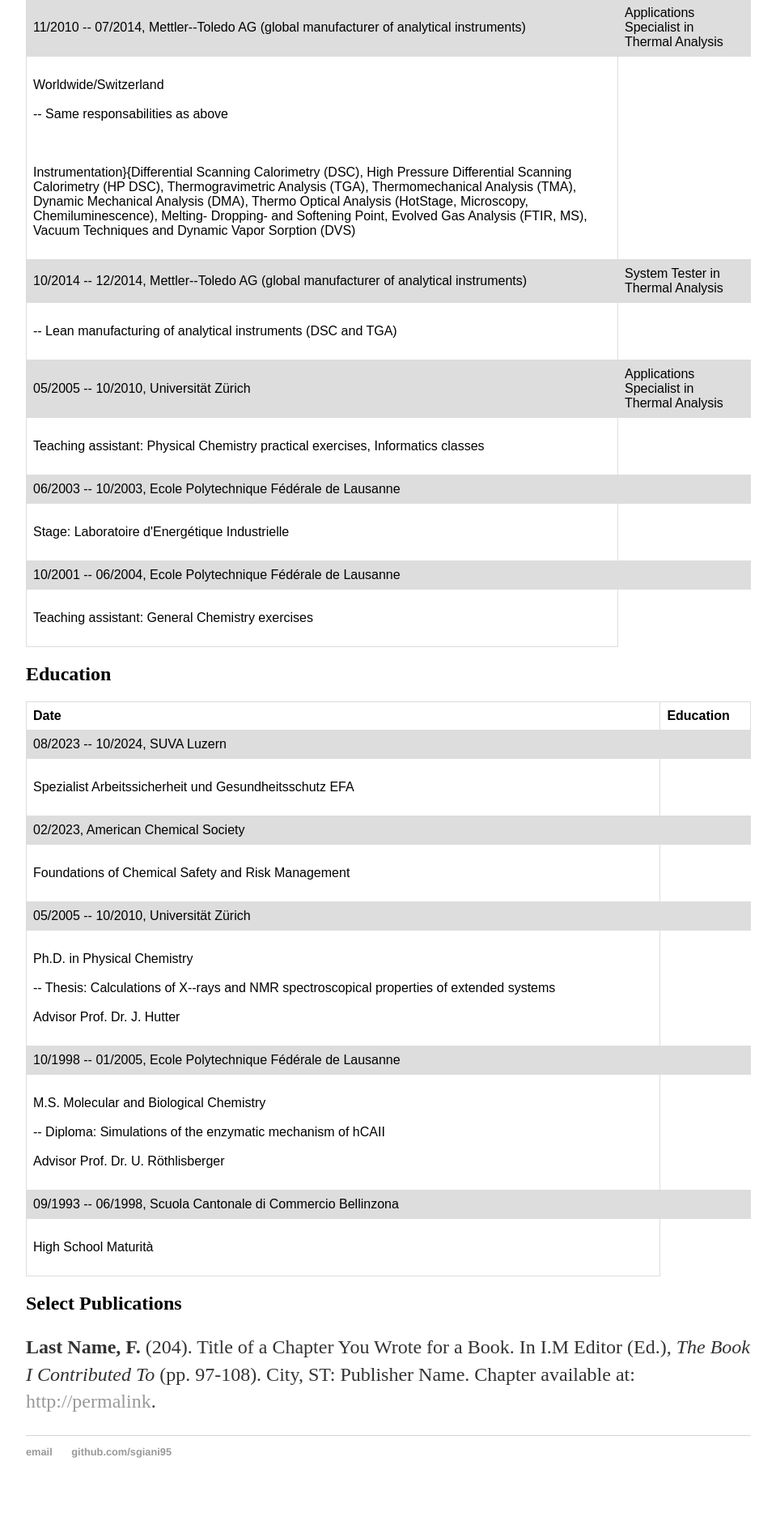
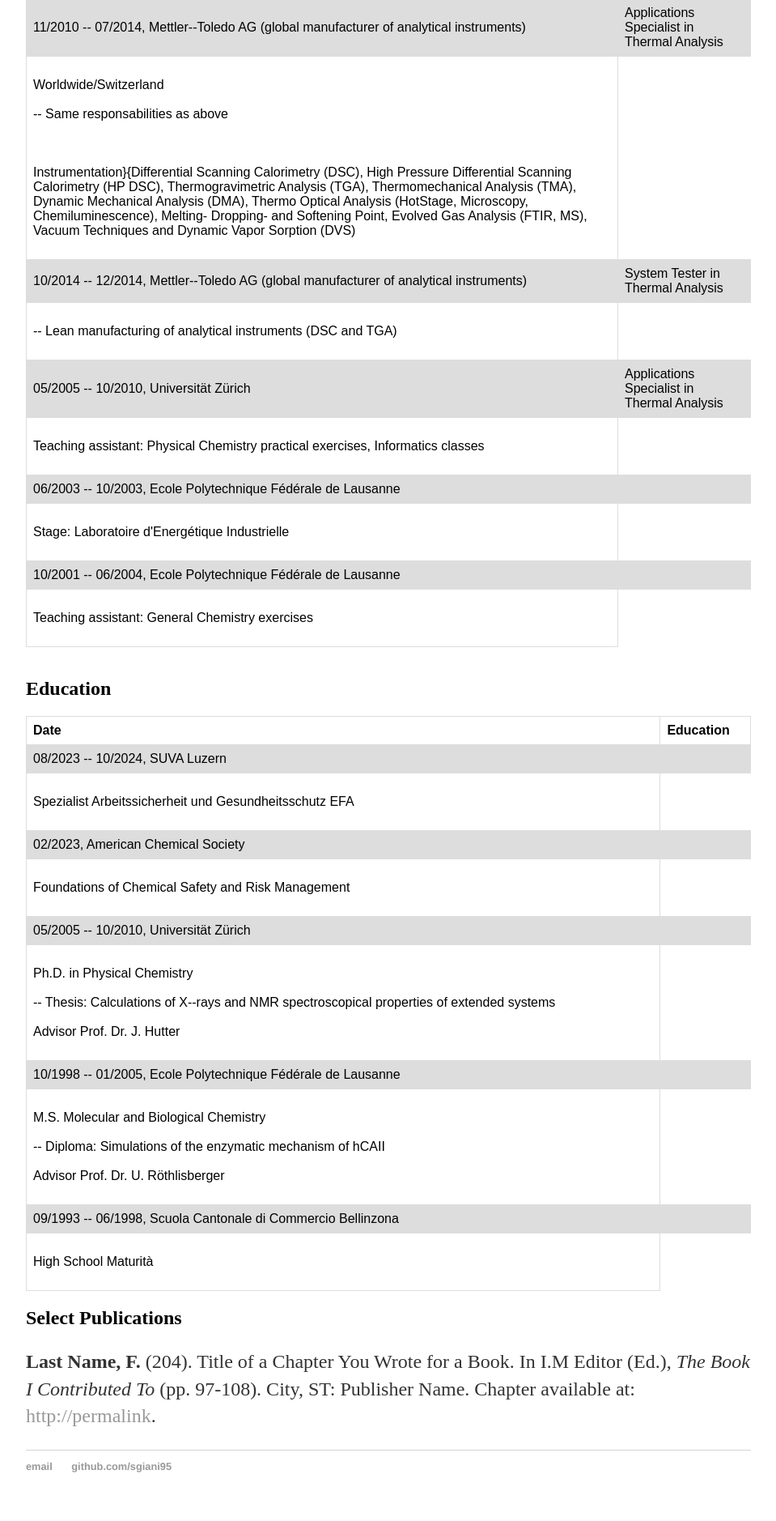
Before and after one commit to sgiani95/sgiani95.github.io, a Jekyll site: the page built from cv/index.html, in a window 1280 px wide. Shown: the part 1923-3801 px from the top of the page at 81% size, without its empty margins (160-1119 px from the left). Built offline with Jekyll 4.4.1, drawn with Linux system fonts in a browser that asks for light colours.

```diff
--- a/cv/index.html
+++ b/cv/index.html
@@ -32,7 +32,7 @@ tr:nth-child(even) {
 }
 </style>
 
-<h2>Current-, Past Employment</h2>
+<br><h2>Current-, Past Employment</h2>
 
 <table>
   <tr>
@@ -138,7 +138,7 @@ tr:nth-child(even) {
 
 </table>
 
-<h2>Education</h2>
+<br><h2>Education</h2>
 
 <table>
   <tr>
```
